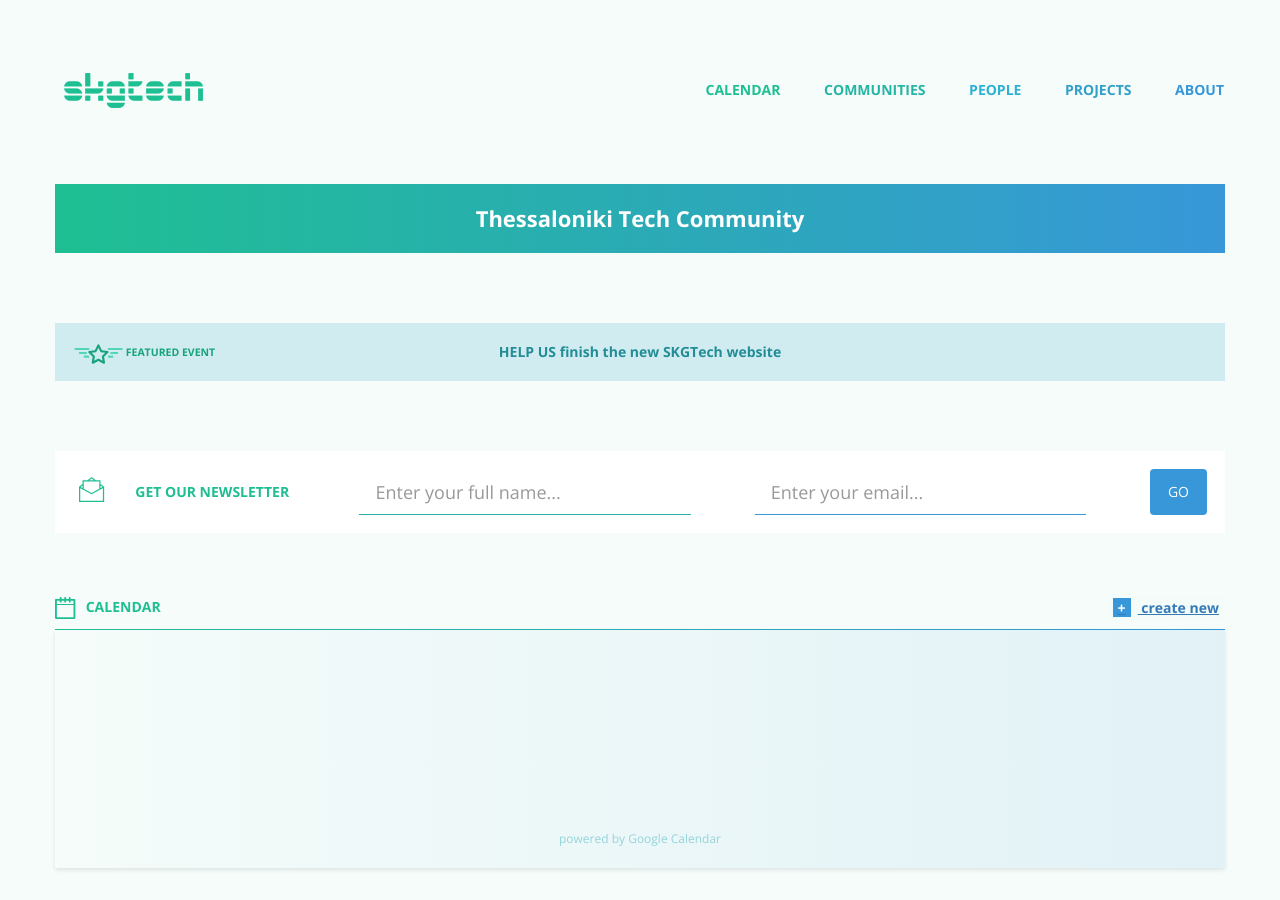
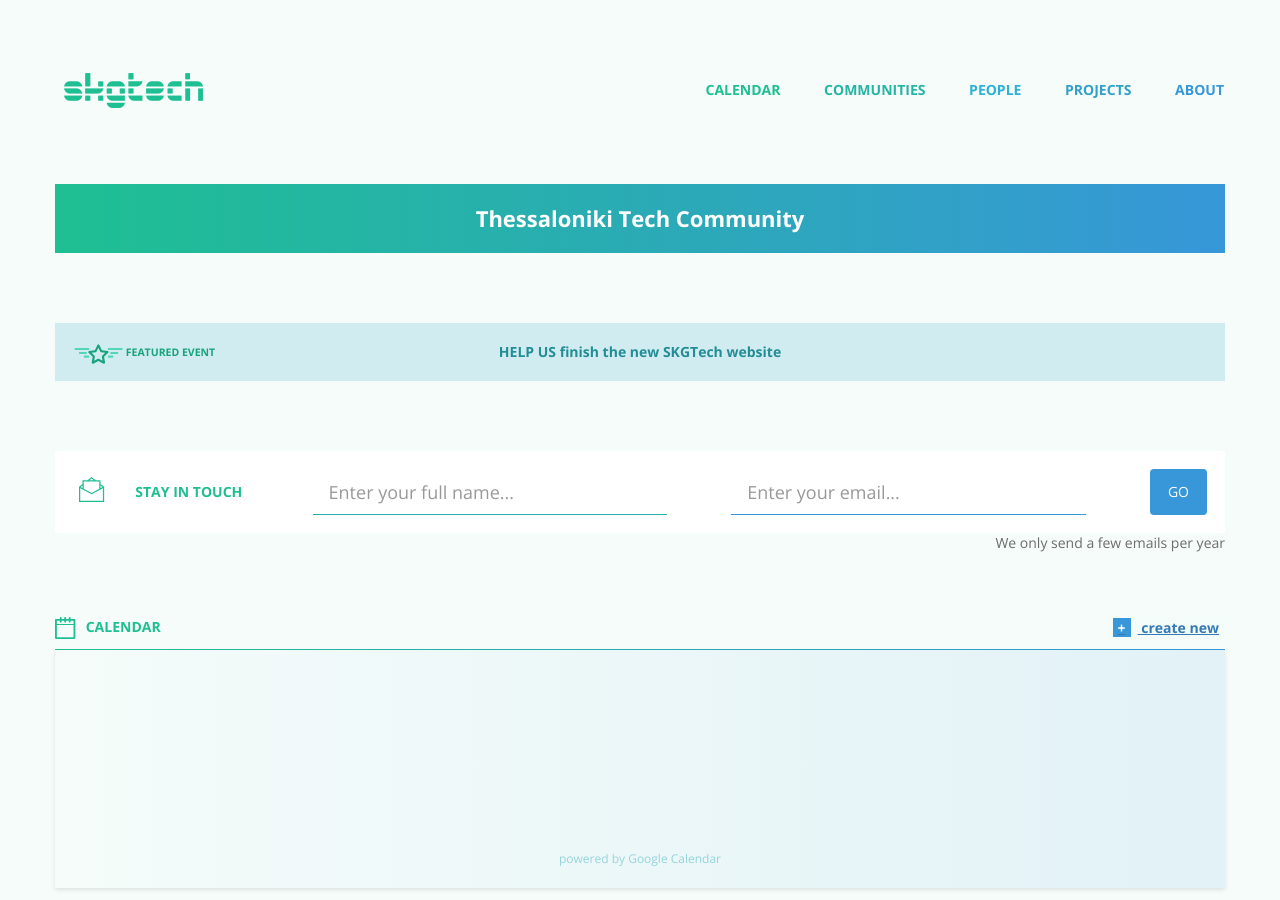
Before and after one commit to skgtech/skgtech.github.io, a Jekyll site: the page built from index.html, in a window 1280 px wide and 900 px high. Built offline with Jekyll 4.4.1, drawn with Linux system fonts in a browser that asks for light colours; nearby versions of some CDN libraries.

Commit message:
change copy on newsletter

```diff
--- a/_includes/index/newsletter.html
+++ b/_includes/index/newsletter.html
@@ -5,7 +5,7 @@
         <div id="mc_embed_signup_scroll" class="field">
           <div class="label">
             {% include index/icons/newsletter.html %}
-            <label>GET OUR NEWSLETTER</label>
+            <label>STAY IN TOUCH</label>
           </div>
           <input placeholder="Enter your full name..." type="text" value="" name="MERGE1" class="required form-control type1" id="mce-NAME" />
           <input placeholder="Enter your email..." type="email" value="" name="EMAIL" class="required form-control type2" id="mce-EMAIL" />
@@ -14,4 +14,5 @@
       </div>
     </form>
   </div>
+  <div class="pull-right">We only send a few emails per year</div>
 </div>
```
